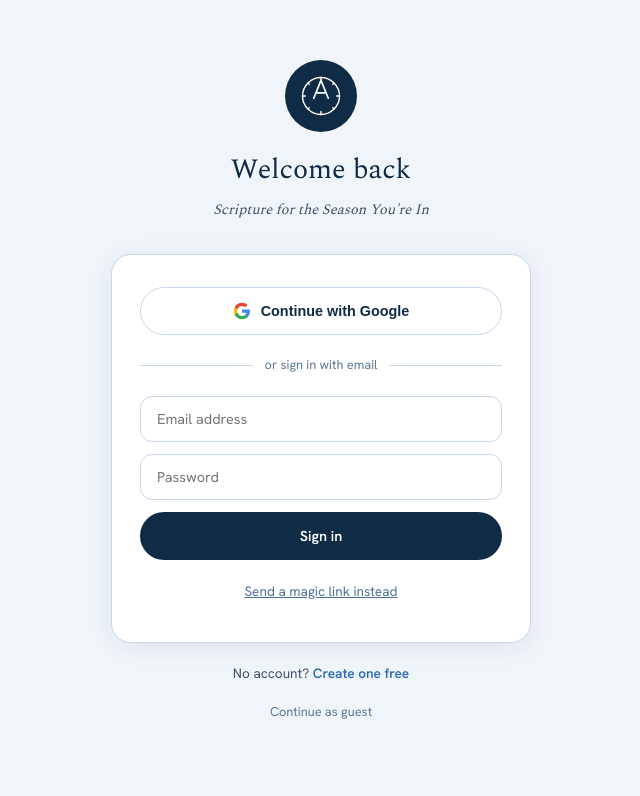
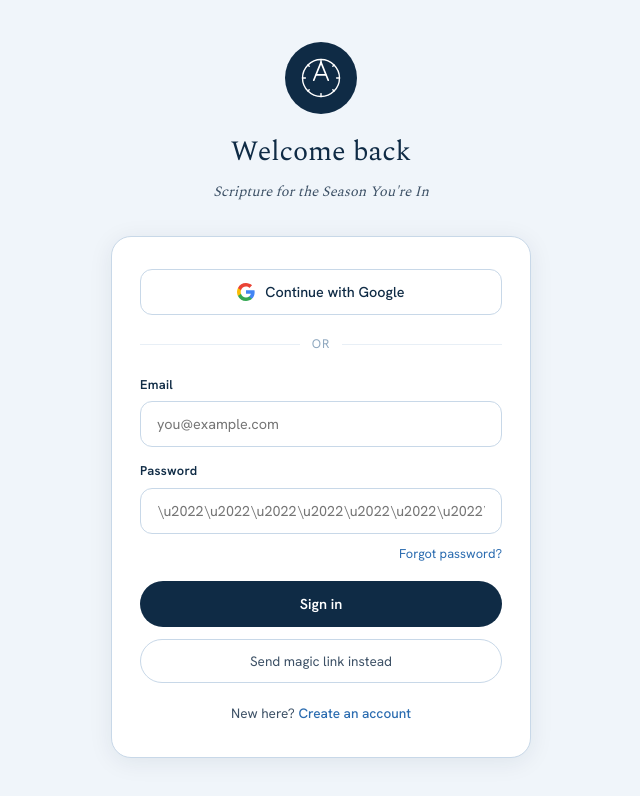
Before and after one commit to Mahanaim2026/allos, a Next.js app: page /auth/login in a window 1280 px wide. Shown: the top 796 px of the page, without its empty margins (319-959 px from the left). Built offline with nearby package versions, Linux system fonts and the light colour scheme; no server answers.

Commit message:
Feat: login page — add Forgot password link to /auth/reset

```diff
--- a/src/app/auth/login/page.tsx
+++ b/src/app/auth/login/page.tsx
@@ -58,50 +58,46 @@ export default function LoginPage() {
         <div style={{ background: '#FFFFFF', border: '1px solid #C8D8E8', borderRadius: 20, padding: '32px 28px', boxShadow: '0 4px 24px rgba(15,43,69,0.08)' }}>
 
           <button onClick={signInGoogle} disabled={loading}
-            style={{ width: '100%', display: 'flex', alignItems: 'center', justifyContent: 'center', gap: 10, padding: '13px 20px', border: '1.5px solid #C8D8E8', borderRadius: '100px', background: '#FFFFFF', cursor: 'pointer', fontSize: '0.9rem', fontWeight: 600, color: '#0F2B45', marginBottom: 20, minHeight: 48 }}>
-            <svg width="18" height="18" viewBox="0 0 24 24">
-              <path d="M22.56 12.25c0-.78-.07-1.53-.2-2.25H12v4.26h5.92c-.26 1.37-1.04 2.53-2.21 3.31v2.77h3.57c2.08-1.92 3.28-4.74 3.28-8.09z" fill="#4285F4"/>
-              <path d="M12 23c2.97 0 5.46-.98 7.28-2.66l-3.57-2.77c-.98.66-2.23 1.06-3.71 1.06-2.86 0-5.29-1.93-6.16-4.53H2.18v2.84C3.99 20.53 7.7 23 12 23z" fill="#34A853"/>
-              <path d="M5.84 14.09c-.22-.66-.35-1.36-.35-2.09s.13-1.43.35-2.09V7.07H2.18C1.43 8.55 1 10.22 1 12s.43 3.45 1.18 4.93l2.85-2.22.81-.62z" fill="#FBBC05"/>
-              <path d="M12 5.38c1.62 0 3.06.56 4.21 1.64l3.15-3.15C17.45 2.09 14.97 1 12 1 7.7 1 3.99 3.47 2.18 7.07l3.66 2.84c.87-2.6 3.3-4.53 6.16-4.53z" fill="#EA4335"/>
-            </svg>
-            {loading ? 'Redirecting...' : 'Continue with Google'}
+            style={{ width: '100%', display: 'flex', alignItems: 'center', justifyContent: 'center', gap: 10, padding: '13px 16px', border: '1.5px solid #C8D8E8', borderRadius: 12, background: '#FFFFFF', color: '#0F2B45', fontSize: '0.9rem', fontWeight: 500, cursor: 'pointer', fontFamily: 'inherit', marginBottom: 20 }}>
+            <svg width="18" height="18" viewBox="0 0 18 18"><path d="M17.64 9.2c0-.637-.057-1.251-.164-1.84H9v3.481h4.844c-.209 1.125-.843 2.078-1.796 2.717v2.258h2.908c1.702-1.567 2.684-3.874 2.684-6.615z" fill="#4285F4"/><path d="M9 18c2.43 0 4.467-.806 5.956-2.18l-2.909-2.258c-.806.54-1.837.86-3.047.86-2.344 0-4.328-1.584-5.036-3.711H.957v2.332A8.997 8.997 0 0 0 9 18z" fill="#34A853"/><path d="M3.964 10.71A5.41 5.41 0 0 1 3.682 9c0-.593.102-1.17.282-1.71V4.958H.957A8.996 8.996 0 0 0 0 9c0 1.452.348 2.827.957 4.042l3.007-2.332z" fill="#FBBC05"/><path d="M9 3.58c1.321 0 2.508.454 3.44 1.345l2.582-2.58C13.463.891 11.426 0 9 0A8.997 8.997 0 0 0 .957 4.958L3.964 7.29C4.672 5.163 6.656 3.58 9 3.58z" fill="#EA4335"/></svg>
+            Continue with Google
           </button>
 
           <div style={{ display: 'flex', alignItems: 'center', gap: 12, marginBottom: 20 }}>
-            <div style={{ flex: 1, height: 1, background: '#C8D8E8' }}/>
-            <span style={{ color: '#5C7A94', fontSize: '0.8rem' }}>or sign in with email</span>
-            <div style={{ flex: 1, height: 1, background: '#C8D8E8' }}/>
+            <div style={{ flex: 1, height: 1, background: '#E8EFF6' }} />
+            <span style={{ fontSize: '0.78rem', color: '#8FA8BF', letterSpacing: '0.06em' }}>OR</span>
+            <div style={{ flex: 1, height: 1, background: '#E8EFF6' }} />
           </div>
 
-          <form onSubmit={signInEmail} style={{ display: 'flex', flexDirection: 'column', gap: 12 }}>
-            <input type="email" placeholder="Email address" value={email} onChange={e => setEmail(e.target.value)} required style={inputStyle} />
-            <input type="password" placeholder="Password" value={password} onChange={e => setPassword(e.target.value)} required style={inputStyle} />
+          <form onSubmit={signInEmail}>
+            <div style={{ marginBottom: 14 }}>
+              <label style={{ display: 'block', fontSize: '0.8rem', fontWeight: 600, color: '#0F2B45', marginBottom: 6, letterSpacing: '0.02em' }}>Email</label>
+              <input type="email" value={email} onChange={e => setEmail(e.target.value)} placeholder="you@example.com" required style={inputStyle} />
+            </div>
+            <div style={{ marginBottom: 6 }}>
+              <label style={{ display: 'block', fontSize: '0.8rem', fontWeight: 600, color: '#0F2B45', marginBottom: 6, letterSpacing: '0.02em' }}>Password</label>
+              <input type="password" value={password} onChange={e => setPassword(e.target.value)} placeholder="\u2022\u2022\u2022\u2022\u2022\u2022\u2022\u2022" required style={inputStyle} />
+            </div>
+            <div style={{ textAlign: 'right', marginBottom: 16 }}>
+              <Link href="/auth/reset" style={{ fontSize: '0.8rem', color: '#2B6CB0', textDecoration: 'none' }}>Forgot password?</Link>
+            </div>
+            {message && <p style={{ fontSize: '0.85rem', color: message.includes('Check') ? '#2A7A4F' : '#B83A2A', margin: '0 0 12px', padding: '10px 14px', background: message.includes('Check') ? '#F0FFF8' : '#FFF5F5', borderRadius: 8, border: `1px solid ${message.includes('Check') ? '#9AE6B4' : '#FEC7C0'}` }}>{message}</p>}
             <button type="submit" disabled={loading}
-              style={{ padding: '13px', background: '#0F2B45', color: '#FFFFFF', border: 'none', borderRadius: '100px', fontSize: '0.9rem', fontWeight: 600, cursor: 'pointer', minHeight: 48, fontFamily: 'inherit' }}>
+              style={{ width: '100%', background: '#0F2B45', color: '#FFFFFF', border: 'none', borderRadius: 100, padding: '14px', fontSize: '0.9rem', fontWeight: 600, cursor: loading ? 'not-allowed' : 'pointer', fontFamily: 'inherit', opacity: loading ? 0.7 : 1, marginBottom: 12 }}>
               {loading ? 'Signing in...' : 'Sign in'}
             </button>
           </form>
 
           <button onClick={magicLink} disabled={loading}
-            style={{ width: '100%', marginTop: 12, padding: '10px', background: 'transparent', color: '#4A7299', border: 'none', cursor: 'pointer', fontSize: '0.85rem', textDecoration: 'underline', fontFamily: 'inherit' }}>
-            Send a magic link instead
+            style={{ width: '100%', background: 'none', border: '1.5px solid #C8D8E8', borderRadius: 100, padding: '12px', fontSize: '0.85rem', color: '#3D5166', cursor: 'pointer', fontFamily: 'inherit', marginBottom: 20 }}>
+            Send magic link instead
           </button>
 
-          {message && (
-            <p style={{ marginTop: 14, fontSize: '0.85rem', color: message.includes('Check your email') ? '#1A3F5C' : '#B8832A', textAlign: 'center', lineHeight: 1.5 }}>
-              {message}
-            </p>
-          )}
+          <p style={{ textAlign: 'center', fontSize: '0.85rem', color: '#3D5166', margin: 0 }}>
+            New here?{' '}
+            <Link href="/auth/signup" style={{ color: '#2B6CB0', textDecoration: 'none', fontWeight: 500 }}>Create an account</Link>
+          </p>
         </div>
-
-        <p style={{ textAlign: 'center', marginTop: 20, color: '#3D5166', fontSize: '0.85rem' }}>
-          No account?{' '}
-          <Link href="/auth/signup" style={{ color: '#2B6CB0', fontWeight: 600, textDecoration: 'none' }}>Create one free</Link>
-        </p>
-        <p style={{ textAlign: 'center', marginTop: 8 }}>
-          <Link href="/app" style={{ color: '#5C7A94', fontSize: '0.8rem', textDecoration: 'none' }}>Continue as guest</Link>
-        </p>
       </div>
     </div>
   );
```
